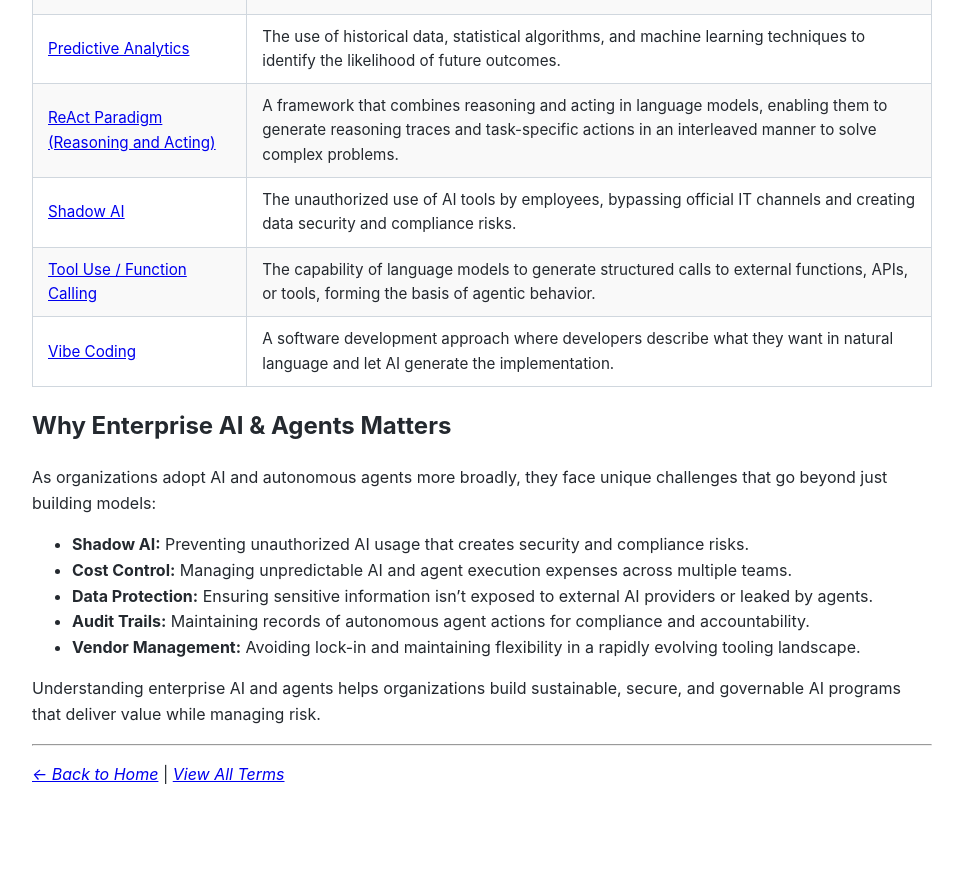
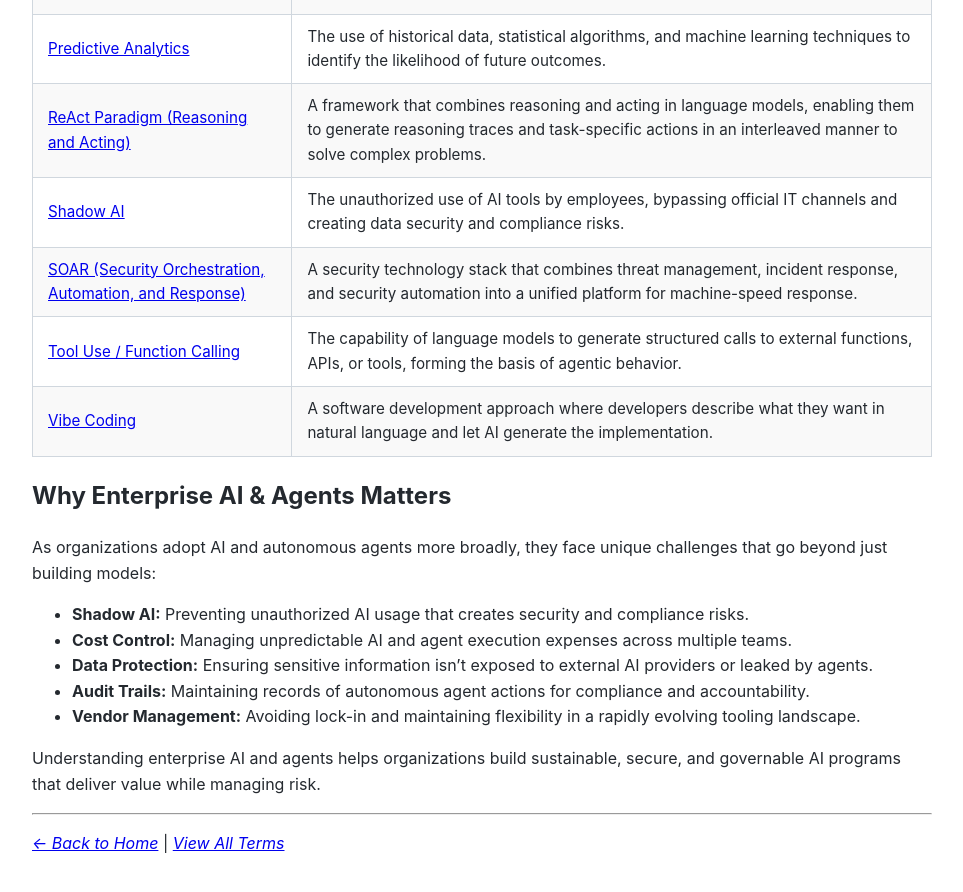
Before and after one commit to alexnubla/ai-dictionary, a Jekyll site: the page built from categories/enterprise-ai.md, in a window 1280 px wide and 900 px high, scrolled down 1477 px. Shown: the top 892 px of the window, without its empty margins (158-1121 px from the left). Built offline with Jekyll 4.4.1, drawn with Linux system fonts in a browser that asks for light colours; before the commit the page ends 2320 px from its top, so only the background shows below that.

Commit message:
Update enterprise-ai.md

```diff
--- a/categories/enterprise-ai.md
+++ b/categories/enterprise-ai.md
@@ -36,6 +36,7 @@ Enterprise AI & Agents encompasses:
 | [Predictive Analytics](/ai-dictionary/terms/predictive-analytics/) | The use of historical data, statistical algorithms, and machine learning techniques to identify the likelihood of future outcomes. |
 | [ReAct Paradigm (Reasoning and Acting)](/ai-dictionary/terms/react-paradigm/) | A framework that combines reasoning and acting in language models, enabling them to generate reasoning traces and task-specific actions in an interleaved manner to solve complex problems. |
 | [Shadow AI](/ai-dictionary/terms/shadow-ai/) | The unauthorized use of AI tools by employees, bypassing official IT channels and creating data security and compliance risks. |
+| [SOAR (Security Orchestration, Automation, and Response)](/ai-dictionary/terms/soar/) | A security technology stack that combines threat management, incident response, and security automation into a unified platform for machine-speed response. |
 | [Tool Use / Function Calling](/ai-dictionary/terms/tool-use/) | The capability of language models to generate structured calls to external functions, APIs, or tools, forming the basis of agentic behavior. |
 | [Vibe Coding](/ai-dictionary/terms/vibe-coding/) | A software development approach where developers describe what they want in natural language and let AI generate the implementation. |
 
```
